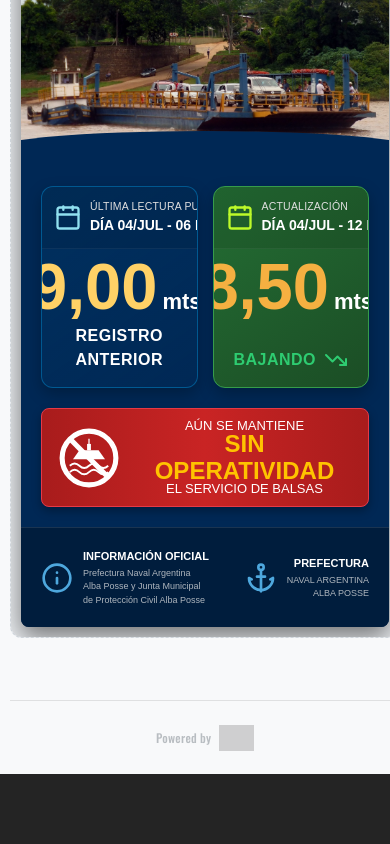
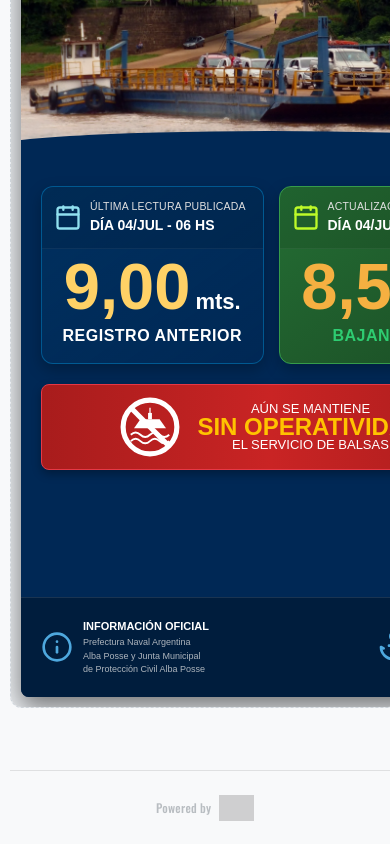
Before and after one commit to KevinSchacker/riouruguay-albaposse, a React (Vite) app: page / in a window 390 px wide. Shown: the part 1133-1977 px from the top of the page. Before the commit the page ends 1907 px from the top, so only its background shows below. Built offline with nearby package versions, Linux system fonts and the light colour scheme; no server answers; grey boxes are pictures that could not be loaded.

Commit message:
Fix: Lock flyer dimensions to exactly 500x888 (9:16 WhatsApp status ratio) to prevent mobile screens from altering html2canvas output size

```diff
--- a/src/components/FlyerPreview.css
+++ b/src/components/FlyerPreview.css
@@ -1,5 +1,8 @@
 .flyer-wrapper {
-  width: 500px;
+  width: 500px !important;
+  min-width: 500px !important;
+  max-width: 500px !important;
+  height: 888px !important; /* Exact 9:16 ratio for WhatsApp Status (500 * 16/9) */
   background-color: #002855; /* Azul oscuro institucional */
   color: white;
   font-family: 'Montserrat', sans-serif;
@@ -7,6 +10,17 @@
   overflow: hidden;
   box-shadow: 0 10px 25px rgba(0,0,0,0.5);
   border-radius: 8px; /* Opcional, pero queda bien en preview */
+  display: flex;
+  flex-direction: column;
+}
+
+/* Permitir que el contenedor de los datos ocupe el resto del espacio y se distribuya bonito */
+.flyer-content {
+  flex: 1;
+  display: flex;
+  flex-direction: column;
+  justify-content: space-around; /* Distribuye el espacio verticalmente */
+  padding-bottom: 20px;
 }
 
 /* FALLBACK BANNER */
@@ -317,6 +331,7 @@
   padding: 20px;
   background-color: #001d3d;
   border-top: 1px solid rgba(255,255,255,0.1);
+  margin-top: auto; /* Empuja el footer siempre hacia el fondo */
 }
 
 .footer-info, .footer-logo {
```
